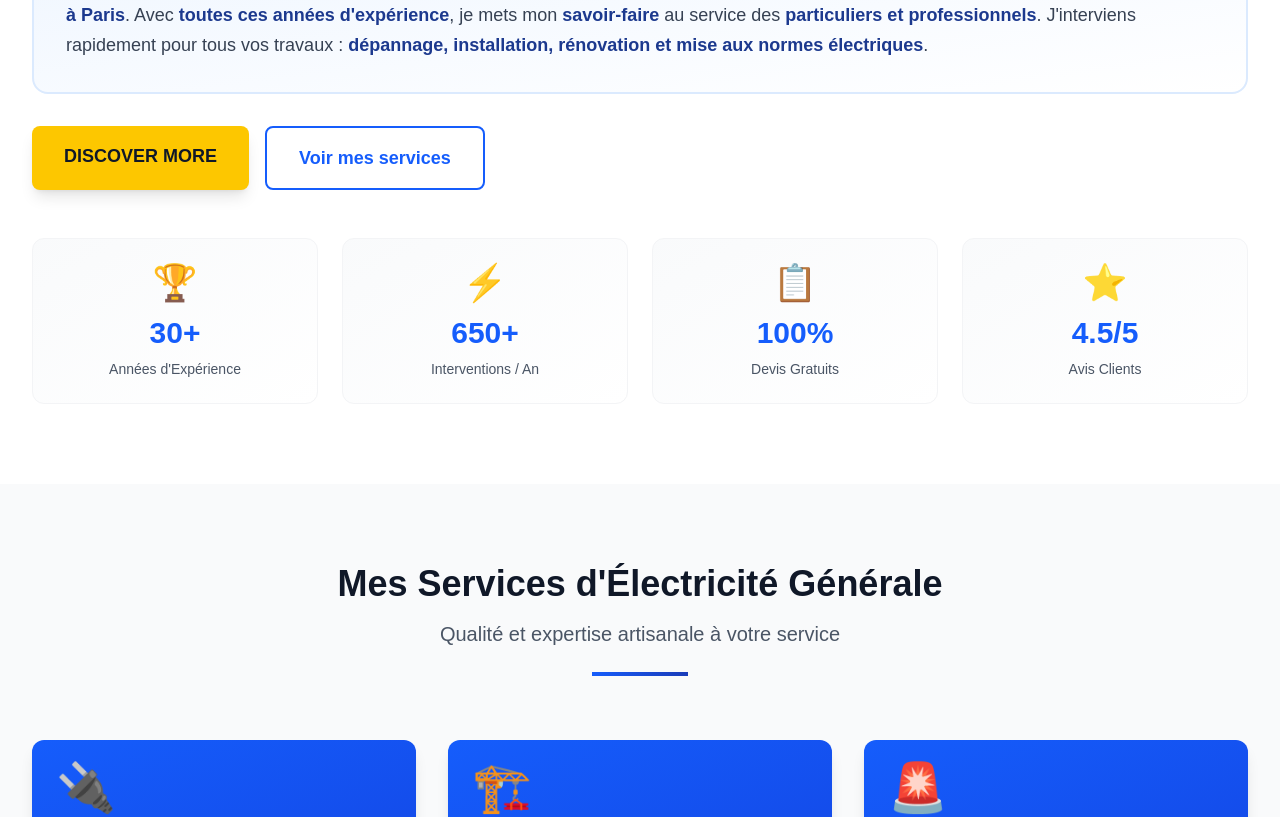
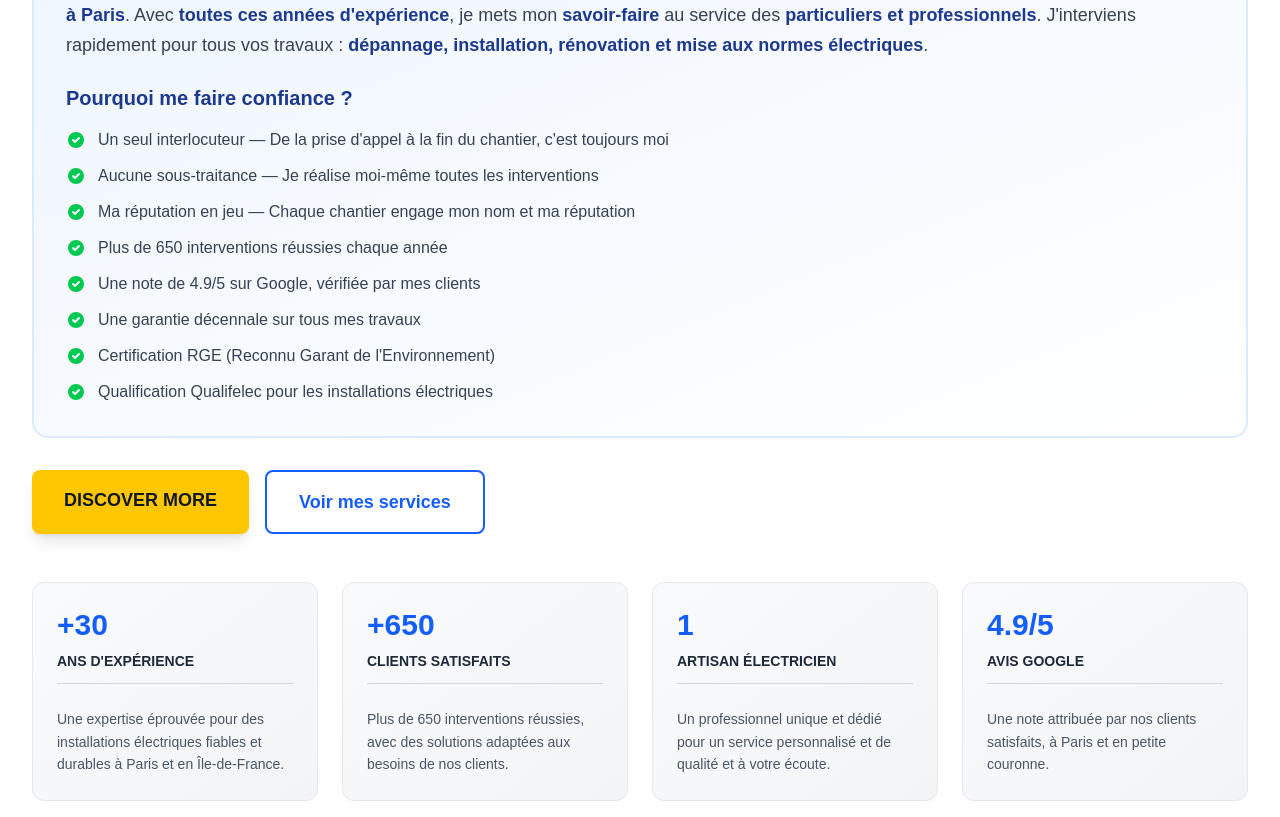
Before and after one commit to alvisebalistreri-web/artisan-folliot-preview, a Next.js app: page / in a window 1280 px wide. Shown: the part 1520-2337 px from the top of the page. Built offline with nearby package versions, Linux system fonts and the light colour scheme.

Commit message:
Update: Section À PROPOS fusionnée - 8 points + 4 cartes stats mockup

```diff
--- a/app/page.tsx
+++ b/app/page.tsx
@@ -208,9 +208,30 @@ export default function Home() {
 
           {/* Content Box */}
           <div className="bg-gradient-to-br from-blue-50 to-white border-2 border-blue-100 rounded-2xl p-6 sm:p-8 mb-8">
-            <p className="text-lg text-gray-700 leading-relaxed">
+            <p className="text-lg text-gray-700 leading-relaxed mb-6">
               Je m'appelle <strong className="text-blue-900 font-semibold">François Folliot</strong>, <strong className="text-blue-900 font-semibold">Fondateur d'Artisan Électricien Folliot</strong>. Depuis <strong className="text-blue-900 font-semibold">1990</strong> je suis votre <strong className="text-blue-900 font-semibold">expert en électricité basé dans le 14ème à Paris</strong>. Avec <strong className="text-blue-900 font-semibold">toutes ces années d'expérience</strong>, je mets mon <strong className="text-blue-900 font-semibold">savoir-faire</strong> au service des <strong className="text-blue-900 font-semibold">particuliers et professionnels</strong>. J'interviens rapidement pour tous vos travaux : <strong className="text-blue-900 font-semibold">dépannage, installation, rénovation et mise aux normes électriques</strong>.
             </p>
+
+            <h3 className="text-xl font-bold text-blue-900 mb-4">Pourquoi me faire confiance ?</h3>
+            <ul className="space-y-3">
+              {[
+                `Un seul interlocuteur — De la prise d'appel à la fin du chantier, c'est toujours moi`,
+                `Aucune sous-traitance — Je réalise moi-même toutes les interventions`,
+                `Ma réputation en jeu — Chaque chantier engage mon nom et ma réputation`,
+                `Plus de 650 interventions réussies chaque année`,
+                `Une note de 4.9/5 sur Google, vérifiée par mes clients`,
+                `Une garantie décennale sur tous mes travaux`,
+                `Certification RGE (Reconnu Garant de l'Environnement)`,
+                `Qualification Qualifelec pour les installations électriques`
+              ].map((item, index) => (
+                <li key={index} className="flex items-start">
+                  <svg className="w-5 h-5 text-green-500 mr-3 flex-shrink-0 mt-0.5" fill="currentColor" viewBox="0 0 20 20">
+                    <path fillRule="evenodd" d="M10 18a8 8 0 100-16 8 8 0 000 16zm3.707-9.293a1 1 0 00-1.414-1.414L9 10.586 7.707 9.293a1 1 0 00-1.414 1.414l2 2a1 1 0 001.414 0l4-4z" clipRule="evenodd"/>
+                  </svg>
+                  <span className="text-gray-700">{item}</span>
+                </li>
+              ))}
+            </ul>
           </div>
 
           {/* CTA Button */}
@@ -223,18 +244,35 @@ export default function Home() {
             </a>
           </div>
 
-          {/* Stats Grid */}
-          <div className="grid grid-cols-2 lg:grid-cols-4 gap-6 mt-12">
+          {/* Stats Grid - 4 Cards like mockup */}
+          <div className="grid grid-cols-1 sm:grid-cols-2 lg:grid-cols-4 gap-6 mt-12">
             {[
-              { number: '30+', label: "Années d'Expérience", icon: '🏆' },
-              { number: '650+', label: 'Interventions / An', icon: '⚡' },
-              { number: '100%', label: 'Devis Gratuits', icon: '📋' },
-              { number: '4.5/5', label: 'Avis Clients', icon: '⭐' }
+              {
+                number: '+30',
+                label: "ans d'expérience",
+                desc: "Une expertise éprouvée pour des installations électriques fiables et durables à Paris et en Île-de-France."
+              },
+              {
+                number: '+650',
+                label: 'clients satisfaits',
+                desc: 'Plus de 650 interventions réussies, avec des solutions adaptées aux besoins de nos clients.'
+              },
+              {
+                number: '1',
+                label: 'artisan électricien',
+                desc: 'Un professionnel unique et dédié pour un service personnalisé et de qualité et à votre écoute.'
+              },
+              {
+                number: '4.9/5',
+                label: 'avis google',
+                desc: 'Une note attribuée par nos clients satisfaits, à Paris et en petite couronne.'
+              }
             ].map((stat, index) => (
-              <div key={index} className="text-center p-6 rounded-xl bg-gradient-to-br from-gray-50 to-white border border-gray-100 hover:border-blue-200 transition">
-                <div className="text-4xl mb-3">{stat.icon}</div>
+              <div key={index} className="bg-gradient-to-br from-gray-50 to-gray-100 rounded-xl p-6 border border-gray-200 hover:border-blue-300 transition">
                 <div className="text-3xl font-black text-blue-600 mb-2">{stat.number}</div>
-                <div className="text-gray-600 text-sm">{stat.label}</div>
+                <div className="text-gray-800 font-semibold text-sm mb-3 uppercase">{stat.label}</div>
+                <div className="border-t border-gray-300 pt-3"></div>
+                <p className="text-gray-600 text-sm leading-relaxed mt-3">{stat.desc}</p>
               </div>
             ))}
           </div>
```
